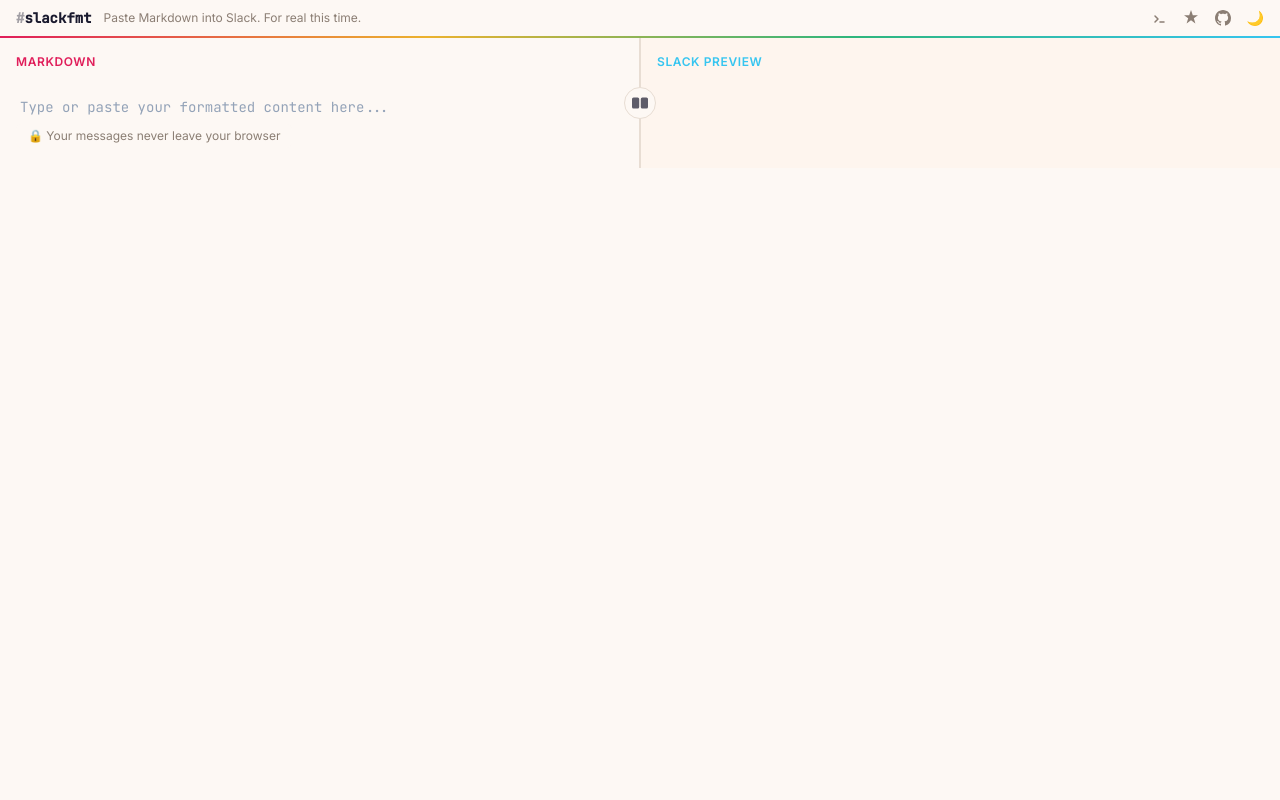
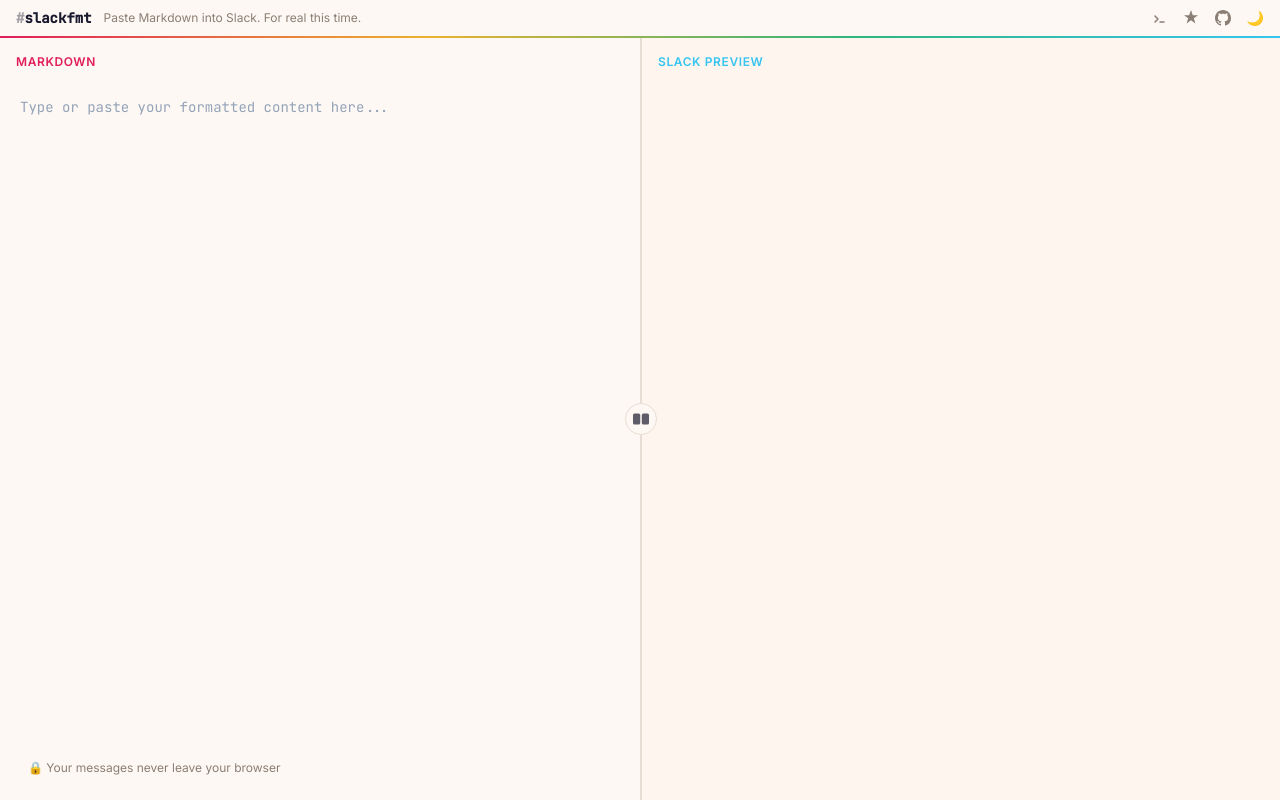
Before and after one commit to cauethenorio/slackfmt, a React (Vite) app in the folder packages/web/: page / in a window 1280 px wide. Built offline with nearby package versions, Linux system fonts and the light colour scheme.

Commit message:
fix(web): fix pane height, layout toggle, and copy button sizing

```diff
--- a/packages/web/src/App.tsx
+++ b/packages/web/src/App.tsx
@@ -5,7 +5,7 @@ export function App() {
   return (
     <div className="flex h-screen flex-col overflow-hidden bg-surface font-display text-text antialiased">
       <Header />
-      <main className="flex-1 min-h-0">
+      <main className="flex-1 min-h-0 flex flex-col">
         <DualPaneEditor />
       </main>
     </div>
--- a/packages/web/src/components/CopyButton.tsx
+++ b/packages/web/src/components/CopyButton.tsx
@@ -4,13 +4,15 @@ interface CopyButtonProps {
 
 export function CopyButton({ onClick }: CopyButtonProps) {
   return (
+    <div className="sticky bottom-4 z-10 flex justify-end pr-4 mt-4 pointer-events-none">
       <button
         type="button"
         onClick={onClick}
         title="Copy for Slack"
-      className="sticky bottom-4 float-right mr-4 mt-4 z-10 px-[60px] py-3 text-base font-semibold bg-copy-btn text-white rounded-lg cursor-pointer shadow-[0_2px_8px_rgba(0,0,0,0.12)] hover:opacity-90 hover:shadow-[0_4px_12px_rgba(0,0,0,0.16)] transition-all"
+        className="pointer-events-auto px-[60px] py-3 text-base font-semibold bg-copy-btn text-white rounded-lg cursor-pointer shadow-[0_2px_8px_rgba(0,0,0,0.12)] hover:opacity-90 hover:shadow-[0_4px_12px_rgba(0,0,0,0.16)] transition-all"
       >
         Copy
       </button>
+    </div>
   );
 }
--- a/packages/web/src/components/DualPaneEditor.tsx
+++ b/packages/web/src/components/DualPaneEditor.tsx
@@ -11,9 +11,9 @@ import { PrivacyNotice } from "./PrivacyNotice";
 import { QuillPane } from "./QuillPane";
 
 const layoutClasses: Record<string, [string, string]> = {
-  "md-large": ["md:w-2/3", "md:w-1/3"],
-  equal: ["md:w-1/2", "md:w-1/2"],
-  "preview-large": ["md:w-1/3", "md:w-2/3"],
+  "md-large": ["md:flex-none md:w-2/3", "md:flex-none md:w-1/3"],
+  equal: ["md:flex-none md:w-1/2", "md:flex-none md:w-1/2"],
+  "preview-large": ["md:flex-none md:w-1/3", "md:flex-none md:w-2/3"],
 };
 
 export function DualPaneEditor() {
@@ -49,14 +49,13 @@ export function DualPaneEditor() {
       </div>
 
       {/* Divider with layout toggle (desktop only) */}
-      <div className="hidden md:flex items-center justify-center relative">
-        <div className="w-[2px] h-full bg-border" />
+      <div className="hidden md:block relative w-[2px] shrink-0 bg-border">
         <button
           type="button"
           onClick={cycleLayout}
           title="Change layout"
           aria-label="Change layout"
-          className="absolute w-8 h-8 rounded-full border border-border bg-surface flex items-center justify-center text-text-muted hover:text-text cursor-pointer z-10 transition-colors"
+          className="absolute top-1/2 left-1/2 -translate-x-1/2 -translate-y-1/2 w-8 h-8 rounded-full border border-border bg-surface flex items-center justify-center text-text-muted hover:text-text cursor-pointer z-10 transition-colors"
         >
           {layoutIcons[layout]}
         </button>
```
Lines whose indentation alone changed are shown as unchanged.
